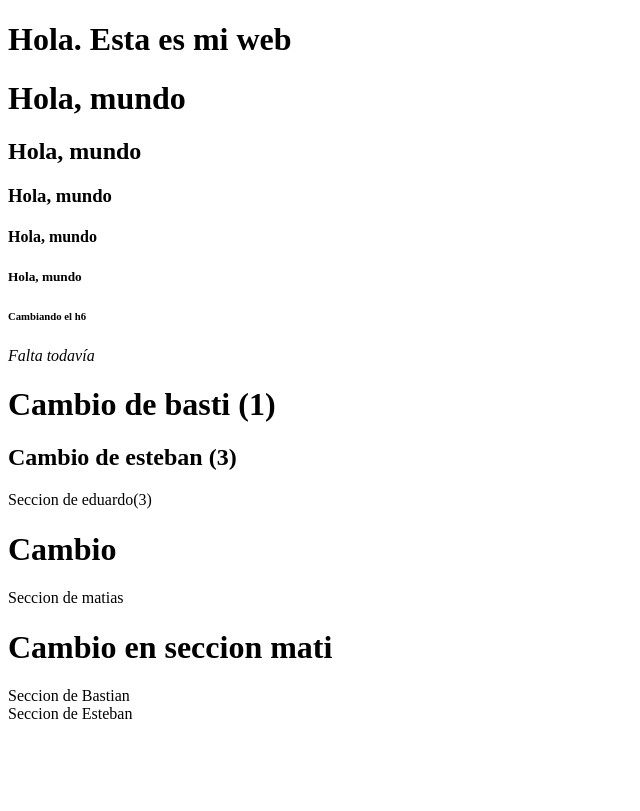
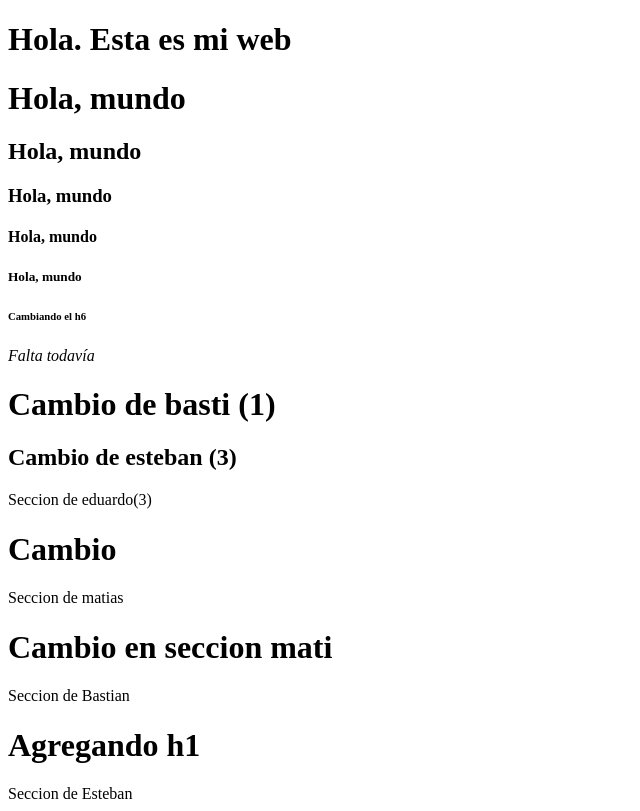
Before and after one commit to edo-nunez/prueba, a plain HTML site: page index.html in a window 1280 px wide. Shown: the whole page, without its empty margins (0-640 px from the left). Drawn offline with Linux system fonts and the light colour scheme.

Commit message:
Agregando h1

```diff
--- a/index.html
+++ b/index.html
@@ -37,6 +37,7 @@
 
     <div>
         Seccion de Bastian
+        <h1>Agregando h1</h1>
     </div>
 
     <div>
```
